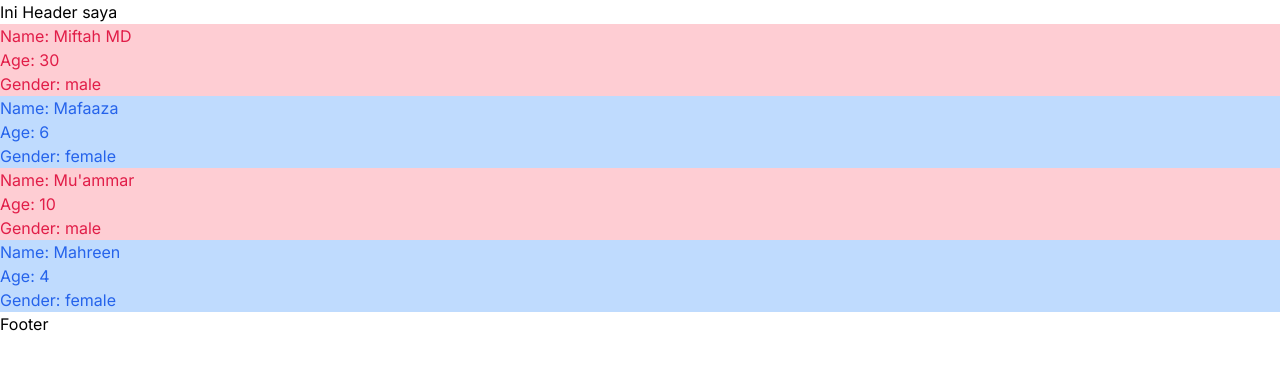
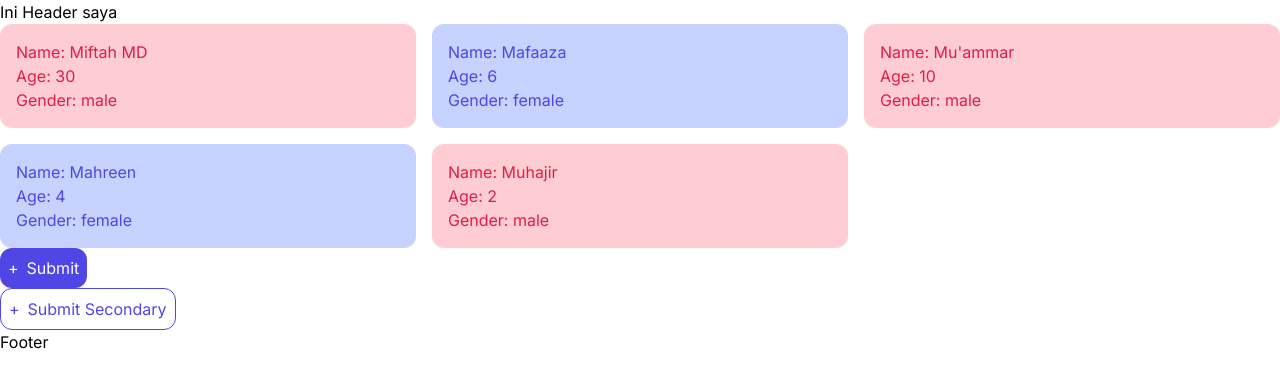
Before and after one commit to mitragroups/nextone, a Next.js app: page / in a window 1280 px wide. Shown: the top 386 px of the page. Built offline with nearby package versions, Linux system fonts and the light colour scheme.

Commit message:
Add children props

```diff
--- a/src/app/page.js
+++ b/src/app/page.js
@@ -1,6 +1,7 @@
 import { Header } from "@/components/header";
 import { Footer } from "@/components/footer";
 import { Card } from "@/components/card";
+import { Button } from "@/components/button";
 
 export default function Home() {
   const students = [
@@ -8,23 +9,25 @@ export default function Home() {
     { name: "Mafaaza", age: 6, gender: "female" },
     { name: "Mu'ammar", age: 10, gender: "male" },
     { name: "Mahreen", age: 4, gender: "female" },
+    { name: "Muhajir", age: 2, gender: "male" },
   ];
 
   return (
     <div>
       <Header />
-      <main>
+      <main className="grid grid-cols-3 gap-4">
         {students.map((student) => {
-          return (
-            <Card
-              key={student.name}
-              name={student.name}
-              age={student.age}
-              gender={student.gender}
-            />
-          );
+          return <Card key={student.name} {...student} />;
         })}
       </main>
+      <Button>
+        <div>+</div>
+        <div>Submit</div>
+      </Button>
+      <Button variant="secondary">
+        <div>+</div>
+        <div>Submit Secondary</div>
+      </Button>
       <Footer />
     </div>
   );
--- /dev/null
+++ b/src/components/button.jsx
@@ -0,0 +1,15 @@
+export const Button = ({ variant, children }) => {
+  if (variant === "secondary") {
+    return (
+      <button className="bg-transparent border border-indigo-600 flex justify-center gap-2 text-indigo-600 p-2 rounded-xl">
+        {children}
+      </button>
+    );
+  }
+
+  return (
+    <button className="bg-indigo-600 flex justify-center gap-2 text-white p-2 rounded-xl">
+      {children}
+    </button>
+  );
+};
--- a/src/components/card.jsx
+++ b/src/components/card.jsx
@@ -1,7 +1,7 @@
 export const Card = ({ name, age, gender }) => {
   if (gender === "male") {
     return (
-      <main className="bg-rose-200 text-rose-600">
+      <main className="p-4 rounded-xl bg-rose-200 text-rose-600">
         <div>Name: {name}</div>
         <div>Age: {age}</div>
         <div>Gender: {gender}</div>
@@ -10,7 +10,7 @@ export const Card = ({ name, age, gender }) => {
   }
 
   return (
-    <main className="bg-blue-200 text-blue-600">
+    <main className="p-4 rounded-xl bg-indigo-200 text-indigo-600">
       <div>Name: {name}</div>
       <div>Age: {age}</div>
       <div>Gender: {gender}</div>
```
